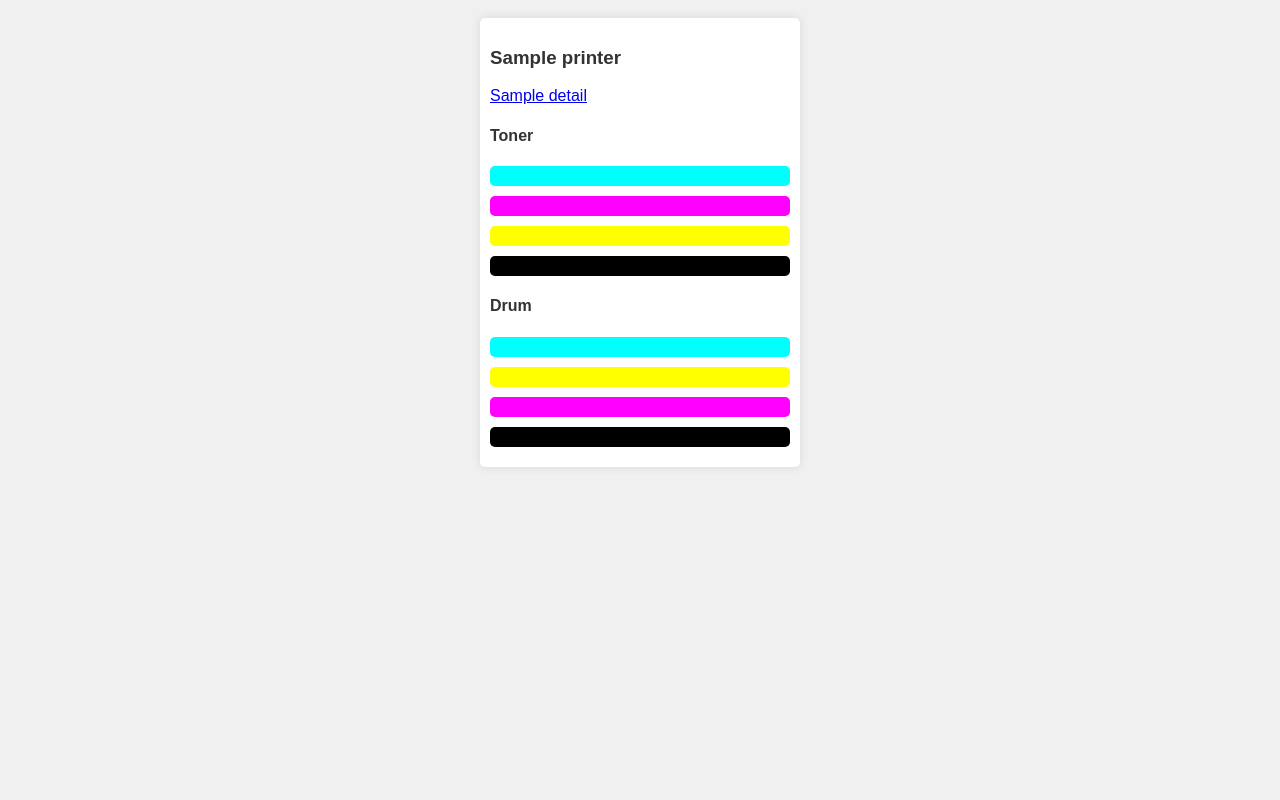
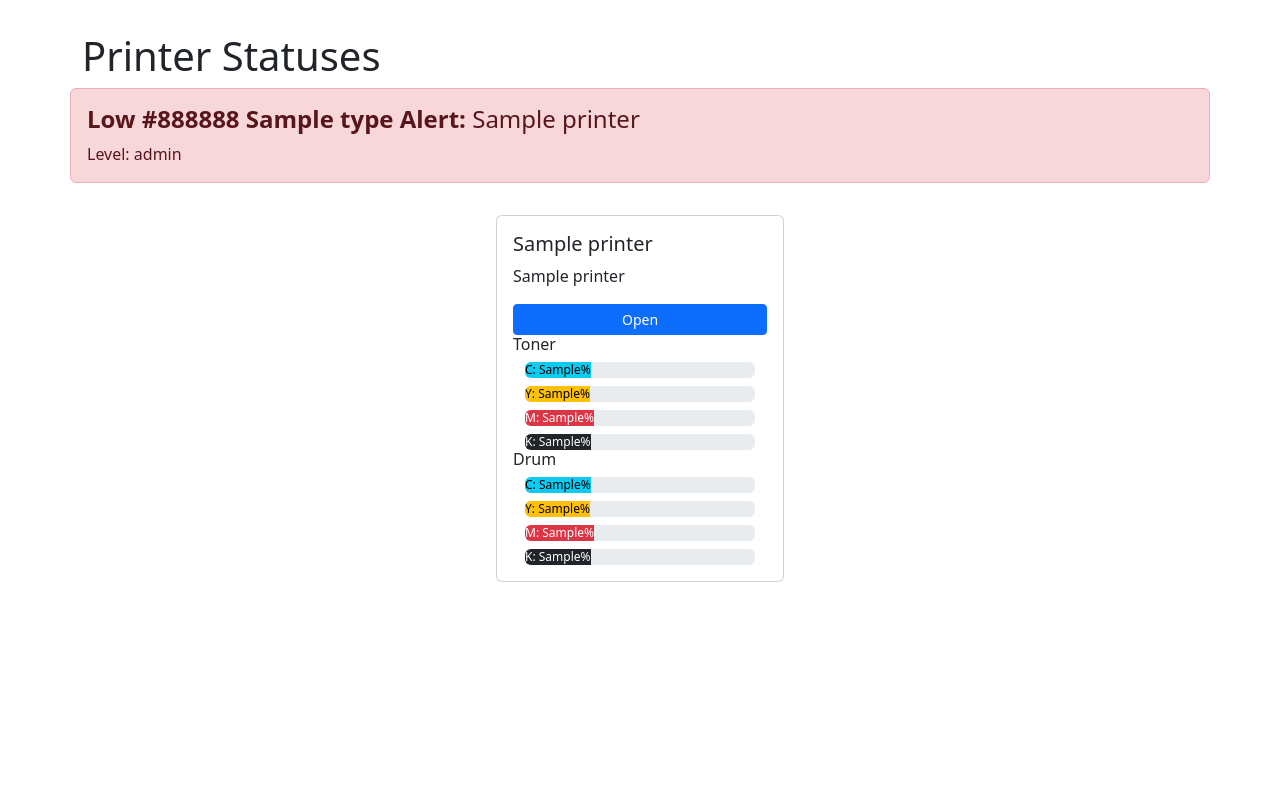
Before and after one commit to mclarence/printer-monitor, a Flask app: template templates/index.html in a window 1280 px wide. Run offline with Flask 3, Linux system fonts and the light colour scheme; the template is opened without the code that fills it: most values are stand-ins (such as "Sample title", 1, 10 or a date in 2020).

Commit message:
update template

```diff
--- a/app.py
+++ b/app.py
@@ -7,9 +7,13 @@
 app.config['TEMPLATES_AUTO_RELOAD'] = True
 
 printer_oids = configparser.ConfigParser()
+printers = configparser.ConfigParser()
+
+printers.read('printers.ini')
 printer_oids.read('printer_oids.ini')
 
 snmp_oid = {}
+printers_dict = {}
 
 for section in printer_oids.sections():
     if section not in snmp_oid:
@@ -33,21 +37,12 @@
         else:
             print("Unrecognized key: " + key)
 
-printers = configparser.ConfigParser()
-printers.read('printers.ini')
-
-printers_dict = {}
-
 for section in printers.sections():
     if section not in printers_dict:
         printers_dict[section] = {}
 
     for key, value in printers.items(section):
         printers_dict[section][key] = value
-        print(key, value)
-
-print(printers_dict)
-print(snmp_oid)
 
 async def get_toner(ip, model, toner):
    client = PyWrapper(Client(ip, V2C("public")))
@@ -59,27 +54,60 @@
    output = await client.get(snmp_oid[model]["drum"][colour])
    return output
 
-@app.route('/')
+async def get_printer_status(printer):
+    hostname = printers[printer]['hostname']
+    model = printers[printer]['model']
+    toner_coro = [
+        get_toner(hostname, model, color) for color in ['c', 'm', 'y', 'k']
+    ]
+
+    drum_coro = [
+        get_drum(hostname, model, color) for color in ['c', 'm', 'y', 'k']
+    ]
+
+    toner_results = await asyncio.gather(*toner_coro)
+    drum_results = await asyncio.gather(*drum_coro)
+
+    return {
+        "friendly_name": printer,
+        "hostname": hostname,
+        "toner": dict(zip(['c', 'm', 'y', 'k'], toner_results)),
+        "drum": dict(zip(['c', 'm', 'y', 'k'], drum_results))
+    }
+
+def get_set_event_loop():
+    try:
+        return asyncio.get_event_loop()
+    except RuntimeError as e:
+        if e.args[0].startswith('There is no current event loop'):
+            asyncio.set_event_loop(asyncio.new_event_loop())
+            return asyncio.get_event_loop()
+        raise e
+
+@app.route('/', methods=['GET'])
 def index():
-    printer_statuses = {}
+    tasks = [get_printer_status(printer) for printer in printers_dict.keys()]
 
-    for section in printers.sections():
-        printer_status = {
-            "hostname": printers[section]['hostname'],
-            "toner": {
-                "c": asyncio.run(get_toner(printers[section]['hostname'], printers[section]['model'], "c")),
-                "m": asyncio.run(get_toner(printers[section]['hostname'], printers[section]['model'], "m")),
-                "y": asyncio.run(get_toner(printers[section]['hostname'], printers[section]['model'], "y")),
-                "k": asyncio.run(get_toner(printers[section]['hostname'], printers[section]['model'], "k"))
-            },
-            "drum": {
-                "c": asyncio.run(get_drum(printers[section]['hostname'], printers[section]['model'], "c")),
-                "m": asyncio.run(get_drum(printers[section]['hostname'], printers[section]['model'], "m")),
-                "y": asyncio.run(get_drum(printers[section]['hostname'], printers[section]['model'], "y")),
-                "k": asyncio.run(get_drum(printers[section]['hostname'], printers[section]['model'], "k"))
-            }
-        }
+    printer_statuses = get_set_event_loop().run_until_complete(asyncio.gather(*tasks))
+    low_consumables = []
 
-        printer_statuses[section] = printer_status
+    for printer in printer_statuses:
+        for toner in printer['toner']:
+            if printer['toner'][toner] < 10:
+                low_consumables.append({
+                    "printer": printer['friendly_name'],
+                    "type": "toner",
+                    "color": toner,
+                    "level": printer['toner'][toner]
+                })
 
-    return render_template('index.html', printers=printer_statuses)
+        for drum in printer['drum']:
+            if printer['drum'][drum] < 10:
+                low_consumables.append({
+                    "printer": printer['friendly_name'],
+                    "type": "drum",
+                    "color": drum,
+                    "level": printer['drum'][drum]
+                })
+
+    return render_template('index.html', printers=printer_statuses, low_consumables=low_consumables)
--- a/templates/index.html
+++ b/templates/index.html
@@ -1,149 +1,107 @@
 <html>
 <head>
+    <title>Home</title>
+    <meta charset="utf-8">
+    <meta name="viewport" content="width=device-width, initial-scale=1">
+    <link href="https://cdn.jsdelivr.net/npm/bootstrap@5.3.3/dist/css/bootstrap.min.css" rel="stylesheet" integrity="sha384-QWTKZyjpPEjISv5WaRU9OFeRpok6YctnYmDr5pNlyT2bRjXh0JMhjY6hW+ALEwIH" crossorigin="anonymous">
     <style>
-        html {
-          font-family: Arial, sans-serif;
-          font-size: 16px;
-          color: #333;
-          background-color: #f0f0f0;
-          margin: 0;
-          padding: 0;
-        }
-
-        .progress-bar {
-          width: 100%;
-          background-color: #f0f0f0;
-          border-radius: 5px;
-          margin-bottom: 10px;
-          overflow: hidden;
-          position: relative;
-        }
-
-        .progress-bar .progress {
-          height: 20px;
-          line-height: 20px;
-          color: #fff;
-          text-align: left;
-          transition: width 0.5s ease;
-          padding: 0 10px;
-          box-sizing: border-box;
-          position: relative;
-          white-space: nowrap; /* Prevent text from wrapping */
-        }
-
-        .progress-bar.c .progress {
-          background-color: #00FFFF; /* Cyan */
-          color: #000;
-        }
-
-        .progress-bar.y .progress {
-          background-color: #FFFF00; /* Yellow */
-          color: #000;
-        }
-
-        .progress-bar.m .progress {
-          background-color: #FF00FF; /* Magenta */
-        }
-
-        .progress-bar.k .progress {
-          background-color: #000; /* Black */
-        }
-
-        .progress-bar .progress span {
-          position: absolute;
-          left: 10px;
-          white-space: nowrap; /* Prevent text from wrapping */
-        }
-
-        .progress-bar .progress span.in-bar {
-          position: absolute;
-          left: 10px;
-          white-space: nowrap; /* Prevent text from wrapping */
-        }
-
-        .progress-bar .progress span.out-bar {
-          position: relative;
-          left: 105%;
-          white-space: nowrap; /* Prevent text from wrapping */
-          color: #000;
-        }
-
-        .progress-bar.c .progress span.out-bar,
-        .progress-bar.y .progress span.out-bar {
-          color: #000;
-        }
-
-        #printers {
-          display: flex;
-          flex-wrap: wrap;
-          justify-content: space-around;
-          padding: 5px;
-        }
-
-        .printer {
-            width: 300px;
-            background-color: #fff;
-            border-radius: 5px;
-            box-shadow: 0 0 10px rgba(0, 0, 0, 0.1);
-            margin: 5px;
-            padding: 10px;
+      body {
+        margin: 2rem;
       }
     </style>
 </head>
 <body>
-    <div id="printers">
-    {% for printer, details in printers.items() %}
-        <div class="printer">
-            <h3 style="text-overflow: ellipsis; overflow: hidden; white-space: nowrap;">{{ printer }}</h3>
-            <a href="http://{{ details['hostname'] }}" target="_blank">{{details['hostname']}}</a>
+    <script src="https://cdn.jsdelivr.net/npm/bootstrap@5.3.3/dist/js/bootstrap.bundle.min.js" integrity="sha384-YvpcrYf0tY3lHB60NNkmXc5s9fDVZLESaAA55NDzOxhy9GkcIdslK1eN7N6jIeHz" crossorigin="anonymous"></script>
+    <div class="container">
+      <div class="row">
+        <h1>Printer Statuses</h1>
+      </div>
+      <div class="row">
+          {% for low_consumable in low_consumables %}
+            <div class="alert alert-danger" role="alert">
+              <h4 class="alert-heading"><span class="fw-bold">Low {{ low_consumable['color'].capitalize() }} {{ low_consumable['type'].capitalize() }} Alert: </span>{{low_consumable['printer']}}</h4>
+              Level: {{ low_consumable['level'] }}<br>
+            </div>
+          {% endfor %}
+      </div>
+      <div class="row">
+        <div class="container d-flex flex-wrap justify-content-center">
+          {% for printer in printers %}
+            <div class="card" style="width: 18rem; margin: 1rem;">
+              <div class="card-body">
+                <h5 class="card-title text-nowrap overflow-hidden">{{ printer.friendly_name }}</h5>
+                <p>{{ printer.hostname }}</p>
+                <div class="d-grid gap-2">
+                  <a href="https://{{ printer.hostname }}" class="btn btn-primary btn-sm" target="_blank">Open</a>
+                </div>
 
-            <h4>Toner</h4>
-            <div class="progress-bar c">
-                <div class="progress" style="width: {{ details['toner']['c'] }}%;">
-                    <span class="{{ 'in-bar' if details["toner"]["c"] > 10 else 'out-bar' }}">C: {{ details["toner"]["c"] }}%</span>
-                </div>
-            </div>
-            <div class="progress-bar m">
-                <div class="progress" style="width: {{ details['toner']['m'] }}%;">
-                    <span class="{{ 'in-bar' if details["toner"]["m"] > 10 else 'out-bar' }}">M: {{ details["toner"]["m"] }}%</span>
-                </div>
-            </div>
-            <div class="progress-bar y">
-                <div class="progress" style="width: {{ details['toner']['y'] }}%;">
-                    <span class="{{ 'in-bar' if details["toner"]["y"] > 10 else 'out-bar' }}">Y: {{ details["toner"]["y"] }}%</span>
-                </div>
-            </div>
-            <div class="progress-bar k">
-                <div class="progress" style="width: {{ details['toner']['k'] }}%;">
-                    <span class="{{ 'in-bar' if details["toner"]["k"] > 10 else 'out-bar' }}">K: {{ details["toner"]["k"] }}%</span>
+                <h6>Toner</h6>
+                <!-- cyan -->
+                <div class="container d-flex flex-column gap-2">
+                  <div class="progress" role="progressbar">
+                    <div class="progress-bar text-bg-info overflow-visible" style="width: {{ printer['toner']['c'] }}%">
+                      C: {{ printer['toner']['c'] }}%
                     </div>
                   </div>
 
-            <h4>Drum</h4>
-            <div class="progress-bar c">
-                <div class="progress" style="width: {{ details['drum']['c'] }}%;">
-                    <span class="{{ 'in-bar' if details["drum"]["c"] > 10 else 'out-bar' }}">C: {{ details["drum"]["c"] }}%</span>
-                </div>
-            </div>
-            <div class="progress-bar y">
-                <div class="progress" style="width: {{ details['drum']['y'] }}%;">
-                    <span class="{{ 'in-bar' if details["drum"]["y"] > 10 else 'out-bar' }}">Y: {{ details["drum"]["y"] }}%</span>
-                </div>
-            </div>
-            <div class="progress-bar m">
-                <div class="progress" style="width: {{ details['drum']['m'] }}%;">
-                    <span class="{{ 'in-bar' if details["drum"]["m"] > 10 else 'out-bar' }}">M: {{ details["drum"]["m"] }}%</span>
-                </div>
-            </div>
-            <div class="progress-bar k">
-                <div class="progress" style="width: {{ details['drum']['k'] }}%;">
-                    <span class="{{ 'in-bar' if details["drum"]["k"] > 10 else 'out-bar' }}">K: {{ details["drum"]["k"] }}%</span>
+                  <!-- yellow -->
+                  <div class="progress" role="progressbar">
+                    <div class="progress-bar text-bg-warning overflow-visible" style="width: {{ printer['toner']['y'] }}%">
+                      Y: {{ printer['toner']['y'] }}%
                     </div>
                   </div>
 
+                  <!-- magenta -->
+                  <div class="progress" role="progressbar">
+                    <div class="progress-bar text-bg-danger overflow-visible" style="width: {{ printer['toner']['m'] }}%">
+                      M: {{ printer['toner']['m'] }}%
+                    </div>
+                  </div>
 
+                  <!-- black -->
+                  <div class="progress" role="progressbar">
+                    <div class="progress-bar text-bg-dark overflow-visible" style="width: {{ printer['toner']['k'] }}%">
+                      K: {{ printer['toner']['k'] }}%
+                    </div>
+                  </div>
+                </div>
+
+                <h6>Drum</h6>
+                <!-- cyan -->
+                <div class="container d-flex flex-column gap-2">
+                  <div class="progress" role="progressbar">
+                    <div class="progress-bar text-bg-info overflow-visible" style="width: {{ printer['drum']['c'] }}%">
+                      C: {{ printer['drum']['c'] }}%
+                    </div>
+                  </div>
+
+                  <!-- yellow -->
+                  <div class="progress" role="progressbar">
+                    <div class="progress-bar text-bg-warning overflow-visible" style="width: {{ printer['drum']['y'] }}%">
+                      Y: {{ printer['drum']['y'] }}%
+                    </div>
+                  </div>
+
+                  <!-- magenta -->
+                  <div class="progress" role="progressbar">
+                    <div class="progress-bar text-bg-danger overflow-visible" style="width: {{ printer['drum']['m'] }}%">
+                      M: {{ printer['drum']['m'] }}%
+                    </div>
+                  </div>
+
+                  <!-- black -->
+                  <div class="progress" role="progressbar">
+                    <div class="progress-bar text-bg-dark overflow-visible" style="width: {{ printer['drum']['k'] }}%">
+                      K: {{ printer['drum']['k'] }}%
+                    </div>
+                  </div>
+                </div>
+
+              </div>
             </div>
           {% endfor %}
         </div>
+      </div>
+    </div>
 </body>
 </html>
```
Lines whose indentation alone changed are shown as unchanged.
